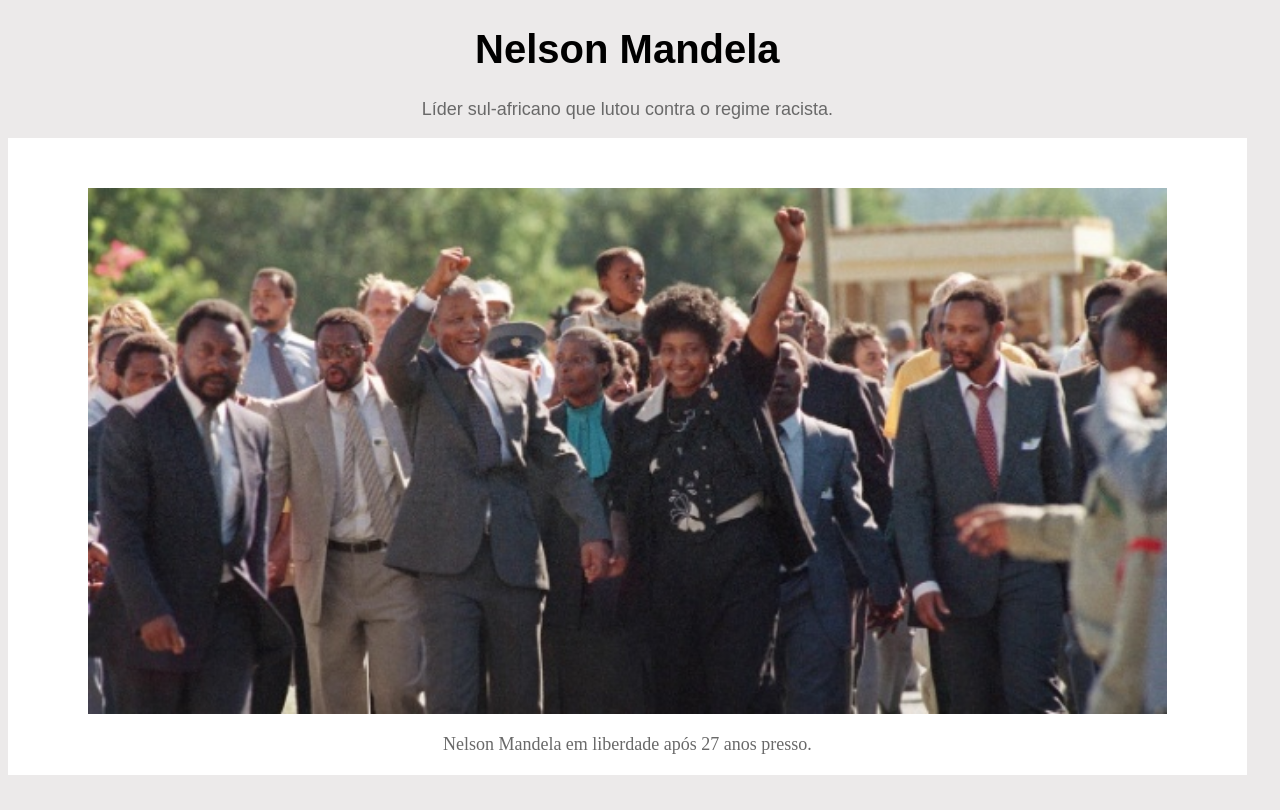
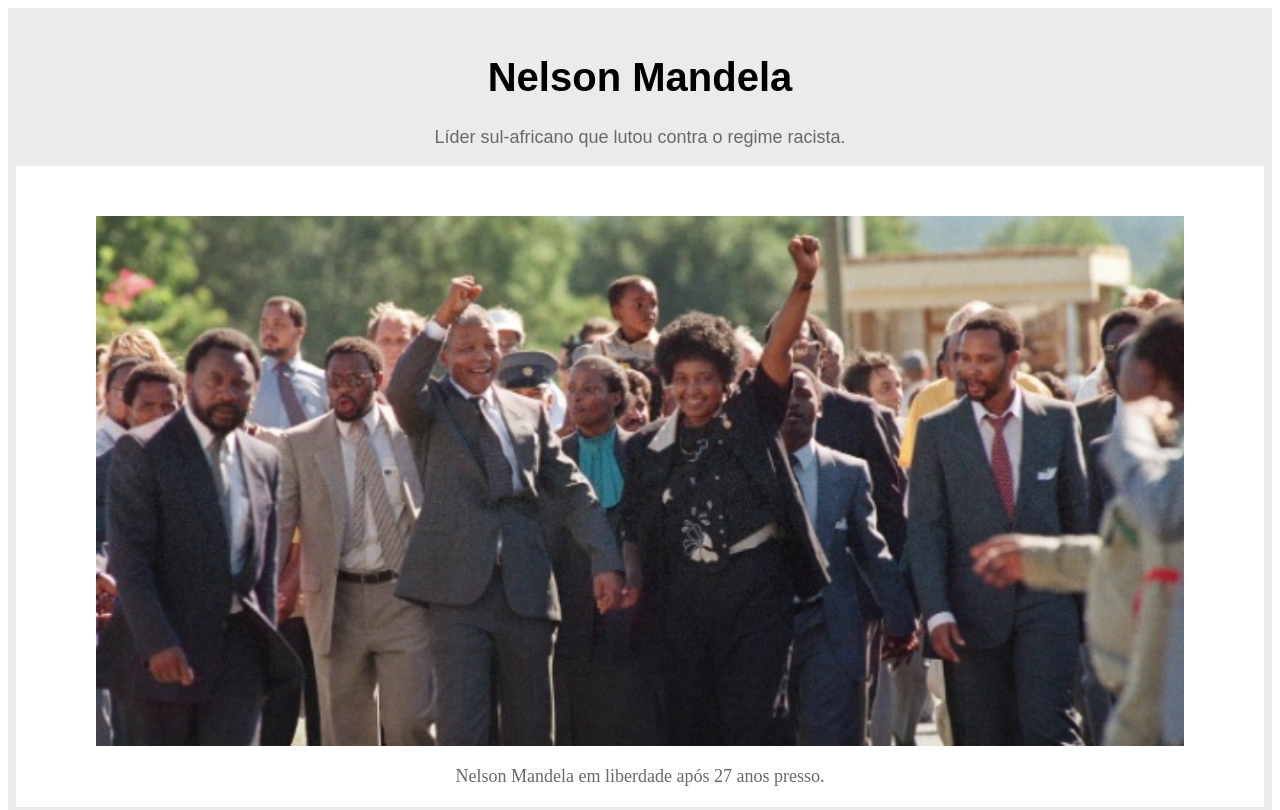
Before and after one commit to brunasouza22/site-nelson-mandela, a plain HTML site: page index.html in a window 1280 px wide. Shown: the top 810 px of the page. Drawn offline with Linux system fonts and the light colour scheme.

Commit message:
corrigindo css

```diff
--- a/style.css
+++ b/style.css
@@ -1,15 +1,17 @@
 body {
-  background-color: rgb(236, 234, 234);
+  background-color: white;
 }
 
 #main {
-  width: 98%;
+  width: 100%;
+  background-color: rgb(236, 234, 234);
 }
 
 #title {
   font-family: Arial, Helvetica, sans-serif;
   text-align: center;
   font-size: 20px;
+  padding-top: 20px;
 }
 
 p {
@@ -29,6 +31,8 @@ p {
   border: white;
   border-width: 50px 80px 0px 80px;
   border-style: solid;
+  width: 86%;
+  margin: auto;
 }
 
 #img-caption {
```
